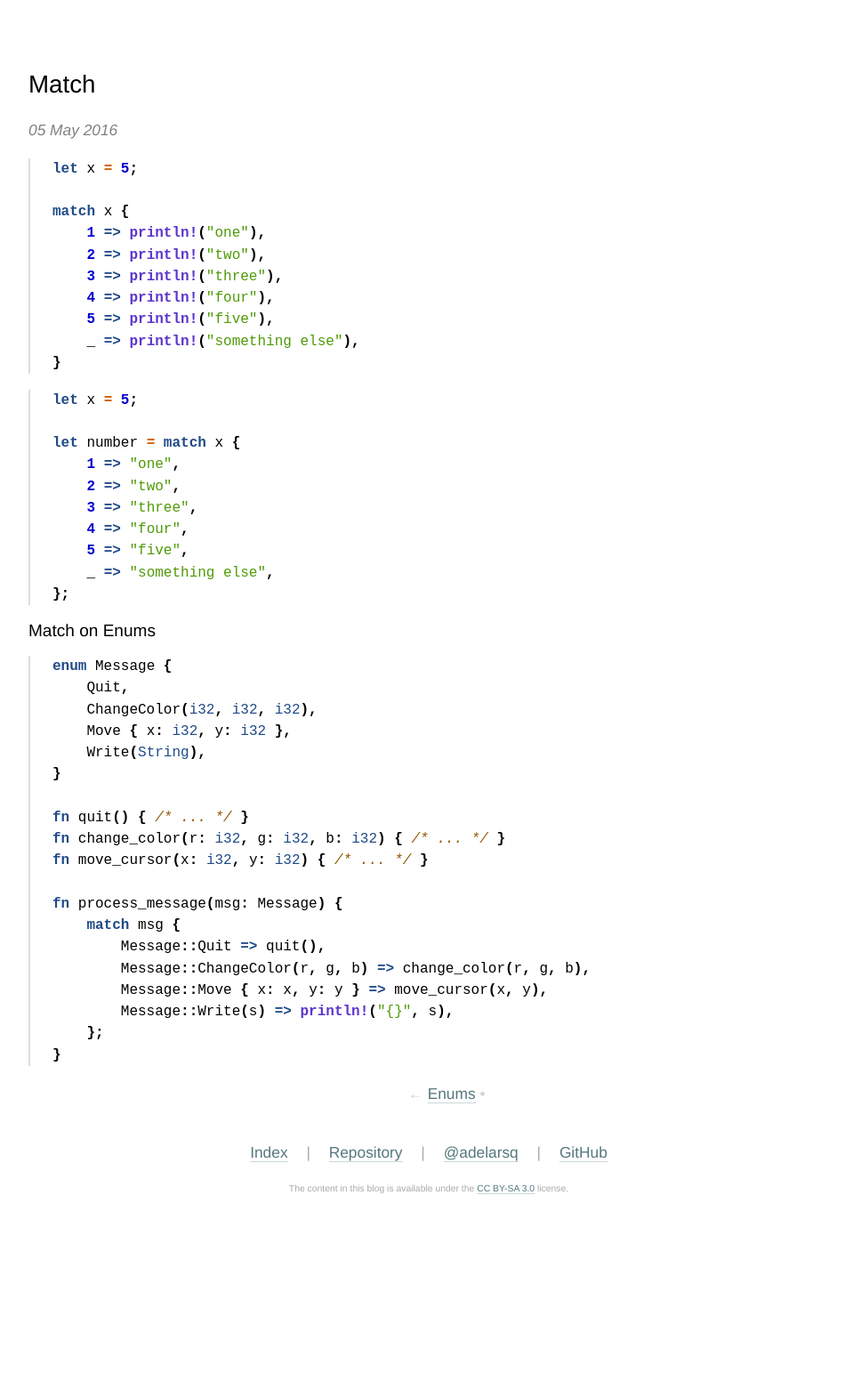
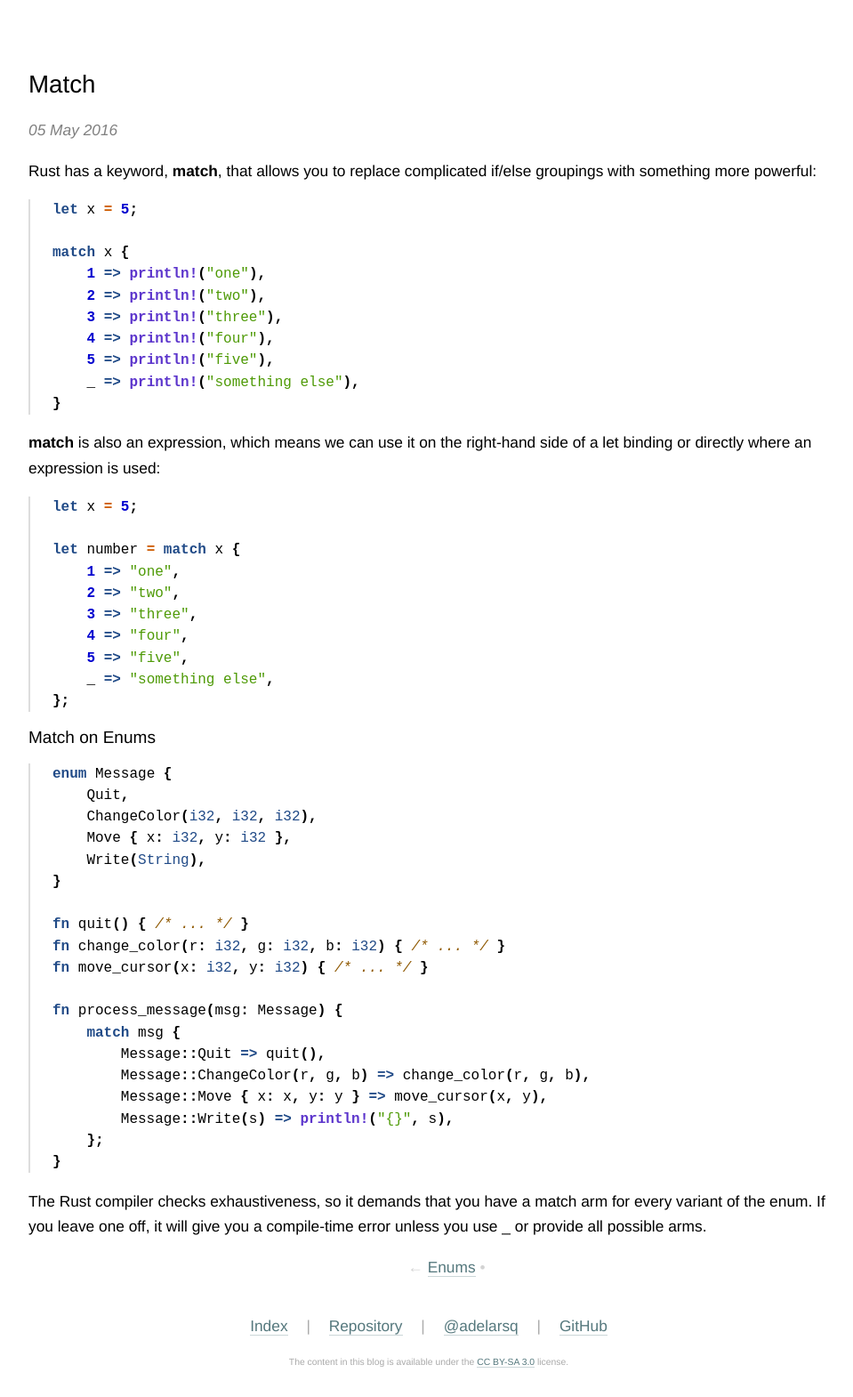
Before and after one commit to adelarsq/daily-rust.github.io, a Jekyll site: the page built from _posts/2016-05-05-match.md, in a window 1280 px wide. Shown: the whole page at 89% size, without its empty margins (158-1117 px from the left). Built offline with Jekyll 4.4.1, drawn with Linux system fonts in a browser that asks for light colours; before the commit the page ends 1375 px from its top, so only the background shows below that.

Commit message:
Update 2016-05-05-match.md

````diff
--- a/_posts/2016-05-05-match.md
+++ b/_posts/2016-05-05-match.md
@@ -4,6 +4,8 @@ title: "Match"
 index_title: "Match"
 tags: [rustposts, rust]
 ---
+
+Rust has a keyword, **match**, that allows you to replace complicated if/else groupings with something more powerful:
 
 ```rust
 let x = 5;
@@ -17,6 +19,8 @@ match x {
     _ => println!("something else"),
 }
 ```
+
+**match** is also an expression, which means we can use it on the right-hand side of a let binding or directly where an expression is used:
 
 ```rust
 let x = 5;
@@ -54,3 +58,5 @@ fn process_message(msg: Message) {
     };
 }
 ```
+
+The Rust compiler checks exhaustiveness, so it demands that you have a match arm for every variant of the enum. If you leave one off, it will give you a compile-time error unless you use _ or provide all possible arms.
````
